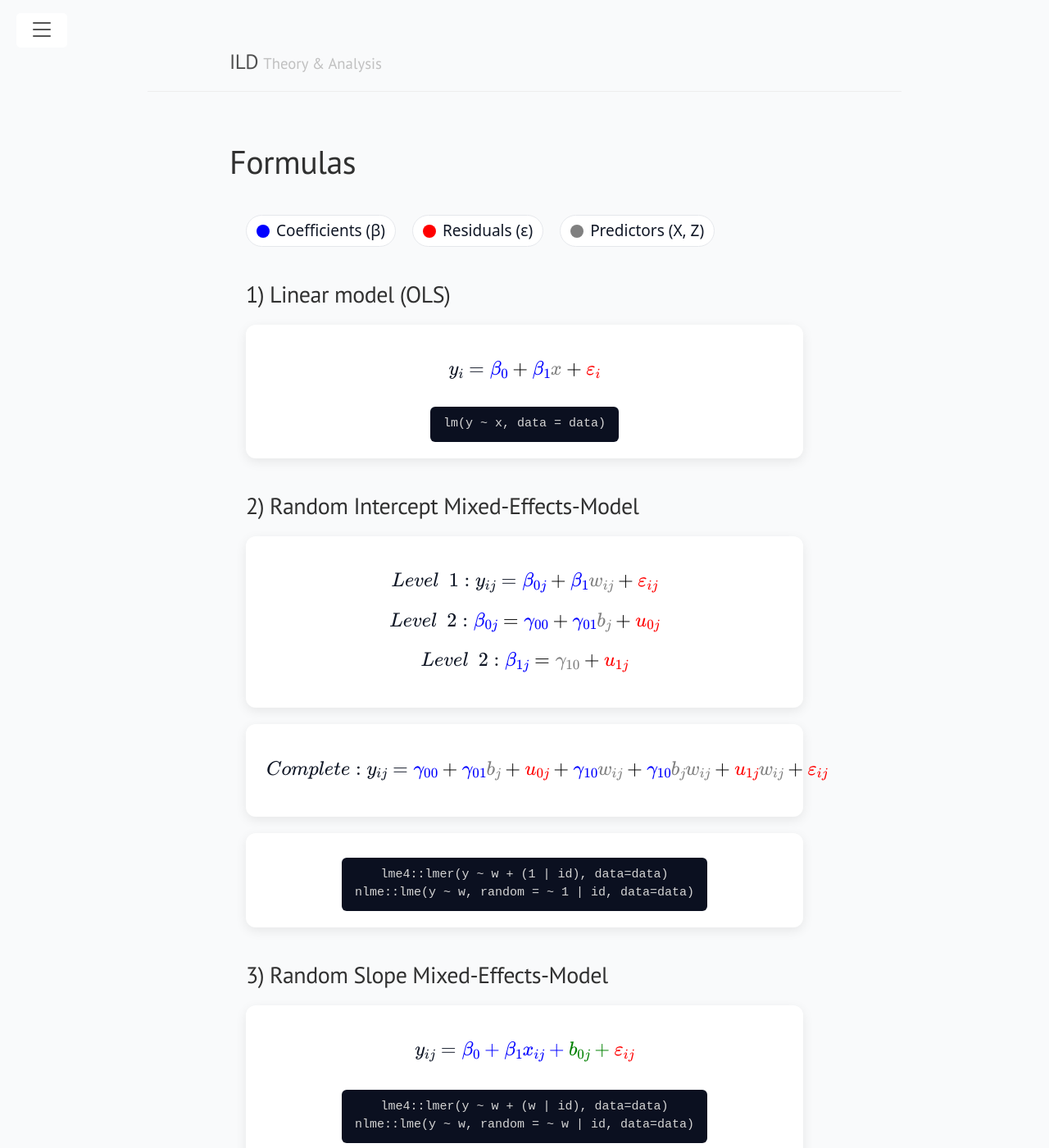
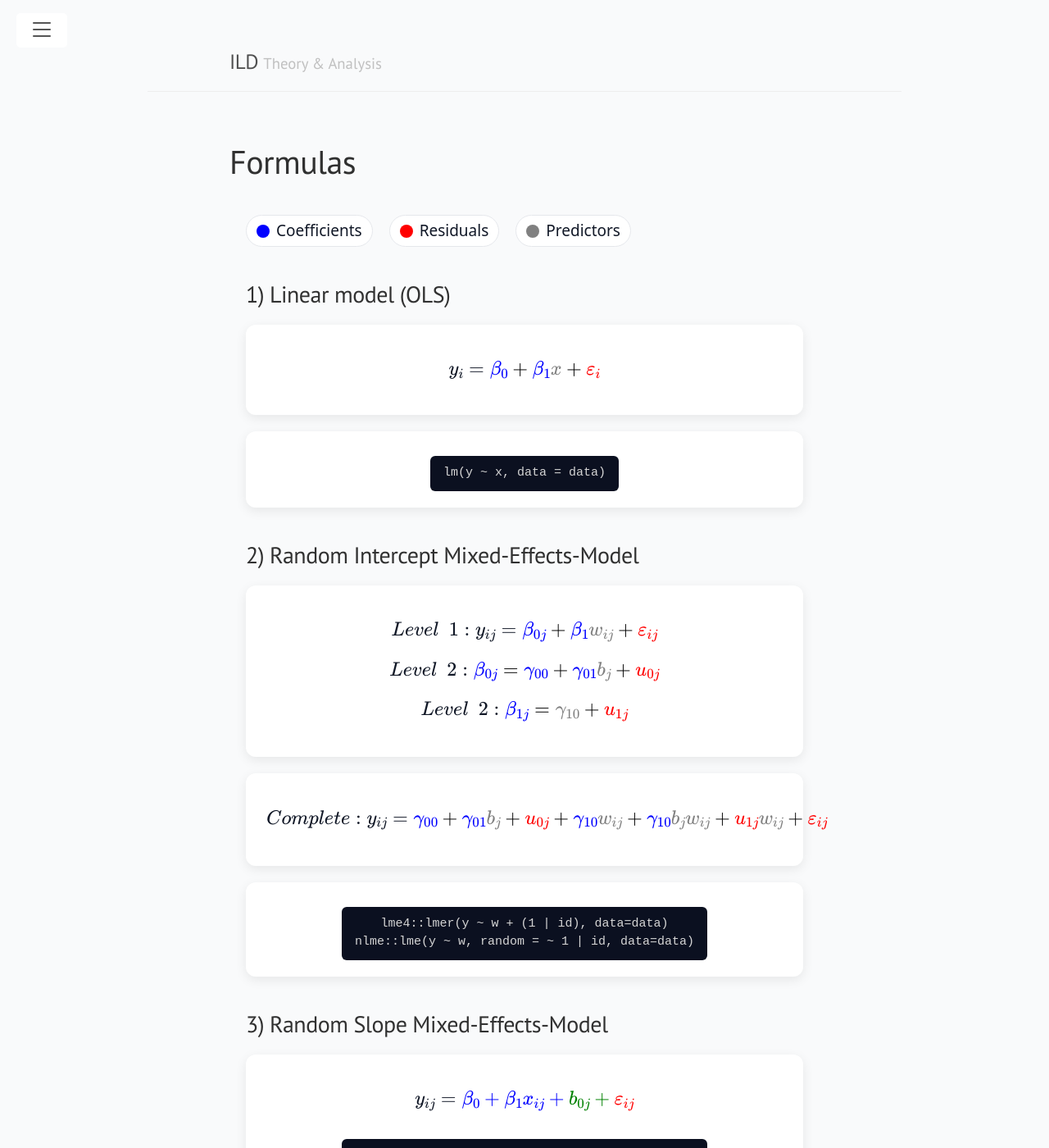
Before and after one commit to lennartseizer/ild, a Jekyll site: the page built from 9.html, in a window 1280 px wide and 1400 px high. Shown: the whole window at 82% size. Built offline with Jekyll 4.4.1, drawn with Linux system fonts in a browser that asks for light colours.

Commit message:
Update 9.html

```diff
--- a/9.html
+++ b/9.html
@@ -88,9 +88,9 @@ title: Formulas
 
     <!-- Legende -->
     <div class="legend">
-      <span class="chip"><span class="dot fixed"></span>Coefficients (β)</span>
-      <span class="chip"><span class="dot error"></span>Residuals (ε)</span>
-      <span class="chip"><span class="dot matrix"></span>Predictors (X, Z)</span>
+      <span class="chip"><span class="dot fixed"></span>Coefficients</span>
+      <span class="chip"><span class="dot error"></span>Residuals</span>
+      <span class="chip"><span class="dot matrix"></span>Predictors</span>
     </div>
 
     <h2>1) Linear model (OLS)</h2>
@@ -101,6 +101,8 @@ title: Formulas
       \color{black}+ \color{blue}\beta_{1}\color{gray} x
       \color{black}+ \color{red}\varepsilon_{i}
       $$
+    </div>
+    <div class="card">
       <center>
       <div class="code" style="font-size: 15px";>
         lm(y ~ x, data = data)
@@ -131,7 +133,7 @@ title: Formulas
     <div class="card">
       $$
       Complete: y_{ij}
-      = \color{blue}\gamma_{00}\color{black}+\color{blue}\gamma_{01}\color{gray}{b_{j}}\color{black}+\color{red}{u_{0j}}
+      = \color{blue}\gamma_{00}\color{black}+\color{blue}\gamma_{01}\color{gray}b_{j}\color{black}+\color{red}u_{0j} <br>
       \color{black}+\color{blue}\gamma_{10}\color{gray}w_{ij} \color{black}+\color{blue}\gamma_{10}\color{gray}b_{j}\color{gray}w_{ij} \color{black}+\color{red}{u_{1j}}\color{gray}w_{ij}
       \color{black}+ \color{red}\varepsilon_{ij}
       $$
```
